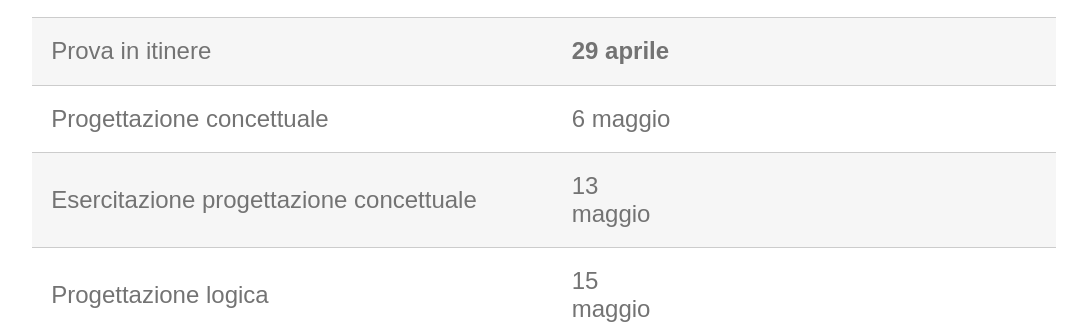
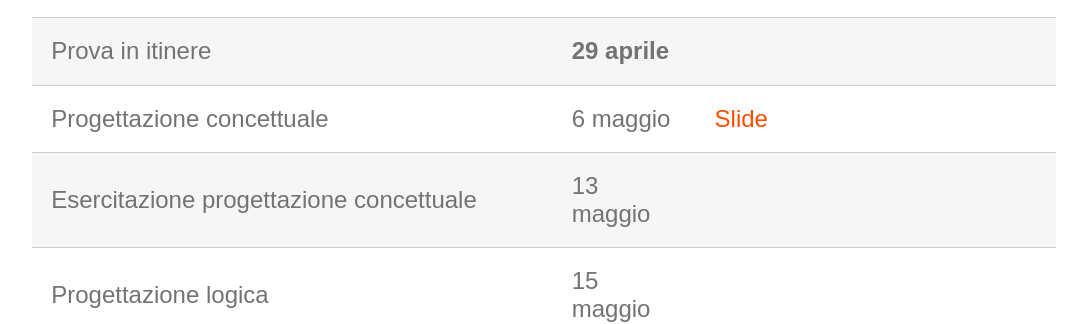
Before and after one commit to perceivelab/db-fo-24, a Jekyll site: the page built from index.md, in a window 1280 px wide and 900 px high, scrolled down 1568 px. Shown: the part 155-479 px from the top of the window, without its empty margins (96-1183 px from the left). Built offline with Jekyll 4.4.1, drawn with Linux system fonts in a browser that asks for light colours.

Commit message:
Update index.md

```diff
--- a/index.md
+++ b/index.md
@@ -36,7 +36,7 @@ Il programma delle lezioni è provvisorio e può subire variazioni.
 | Esercitazione SQL                         | 15 aprile | [Testo](https://studentiunict-my.sharepoint.com/:b:/g/personal/simone_palazzo_unict_it/EWzcH8SV0F1KpwRvntS6jFQBgNdmORBpCfi1kP7twsZw9A?e=N21zaj), [Dati](https://studentiunict-my.sharepoint.com/:u:/g/personal/simone_palazzo_unict_it/ES23m4KJDQlHnH6VmZW8ty8BMxS9JYulhf1SE-YwQ7_rDA?e=zGRb9o) |
 | Simulazione prova in itinere                         | 17 aprile | [Testo](https://studentiunict-my.sharepoint.com/:b:/g/personal/simone_palazzo_unict_it/ETG6PpMprShPgl3ehDXHZ6YBSxp5LMeDjEtXiQ0D04QYqA?e=QLc3n4), [Soluzione](https://studentiunict-my.sharepoint.com/:u:/g/personal/simone_palazzo_unict_it/EXKNtto2dDNMtjij1LHwf3EBa0yyURGfVZtpaoKpvUKySw?e=wVIZRj) |
 | Prova in itinere                          | **29 aprile** |
-| Progettazione concettuale                 | 6 maggio |
+| Progettazione concettuale                 | 6 maggio | [Slide](https://studentiunict-my.sharepoint.com/:b:/g/personal/simone_palazzo_unict_it/EQ_F5Vc1uBBHg5drpwnjuHoBBtnLicGjT6IgrSB9hbXCRQ?e=6EoO4k) |
 | Esercitazione progettazione concettuale   | 13 maggio |
 | Progettazione logica                      | 15 maggio |
 | Esercitazione progettazione logica        | 20 maggio |
```
